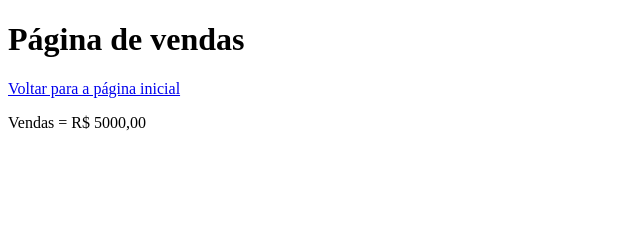
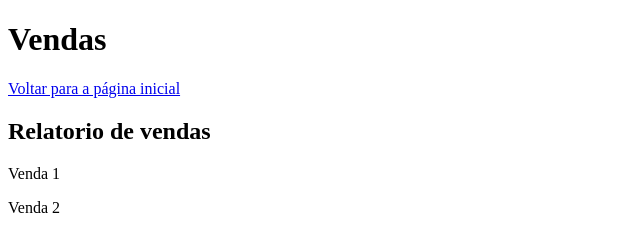
Before and after one commit to ArlindoNeto777/aulagithub, a plain HTML site: page vendas.html in a window 1280 px wide. Shown: the whole page, without its empty margins (0-640 px from the left). Drawn offline with Linux system fonts and the light colour scheme.

Commit message:
atualizaçao

```diff
--- a/vendas.html
+++ b/vendas.html
@@ -9,9 +9,11 @@
 </head>
 
 <body>
-    <h1>Página de vendas</h1>
+    <h1>Vendas</h1>
     <a href="index.html">Voltar para a página inicial</a>
-    <p>Vendas = R$ 5000,00</p>
+    <h2>Relatorio de vendas</h2>
+    <p>Venda 1</p>
+    <p>Venda 2</p>
 </body>
 
 </html>
```
